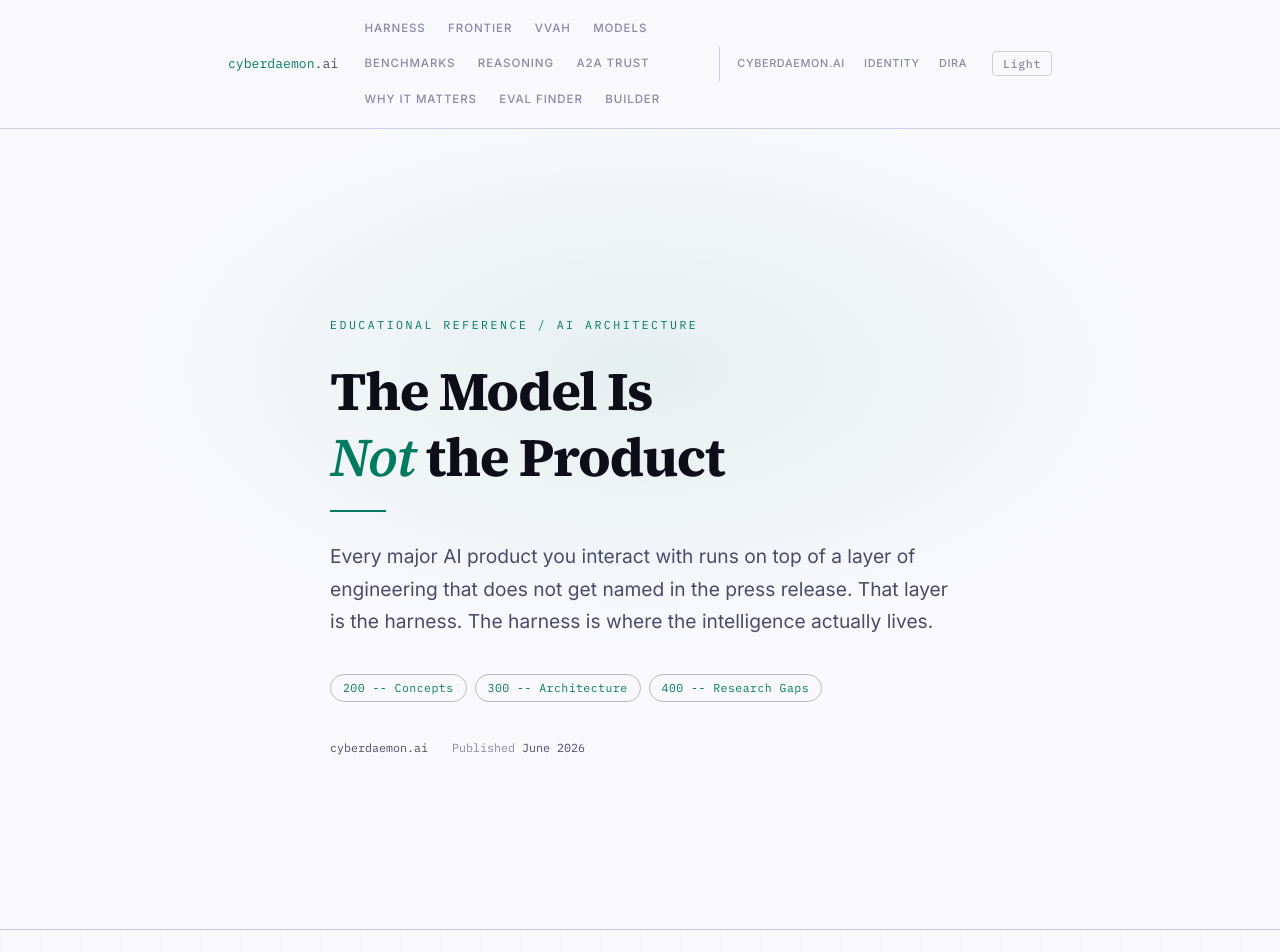
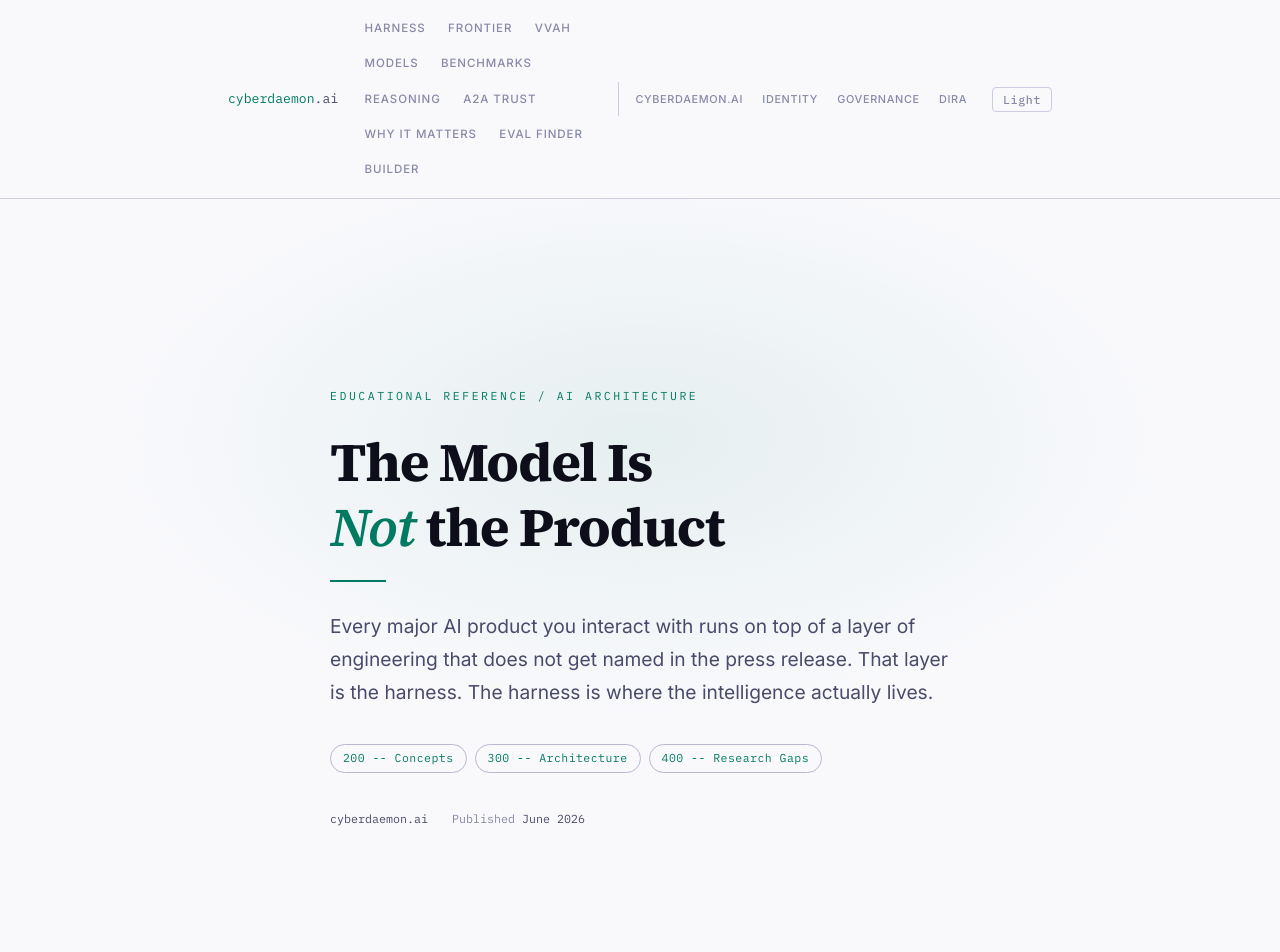
Before and after one commit to CyberdaemonAI/ai-harness-explainer, a plain HTML site: page index.html in a window 1280 px wide. Shown: the top 952 px of the page. Drawn offline with Linux system fonts and the light colour scheme.

Commit message:
fix: harnesses metadata — canonical URL, DIRA link, add governance cross-link

```diff
--- a/index.html
+++ b/index.html
@@ -3,7 +3,7 @@
 <head>
   <meta charset="UTF-8" />
   <meta name="viewport" content="width=device-width, initial-scale=1.0" />
-  <title>The Model Is Not the Product -- AI Harnesses and Frontier Models | cyberdaemon.ai</title>
+  <title>The Model Is Not the Product | AI Harnesses and Frontier Models | cyberdaemon.ai</title>
   <meta name="description" content="An educational guide to AI harnesses, frontier models, context windows, benchmark saturation, and the agent-to-agent trust gap. cyberdaemon.ai." />
   <meta name="author" content="cyberdaemon.ai" />
 
@@ -11,7 +11,8 @@
   <meta property="og:title" content="The Model Is Not the Product" />
   <meta property="og:description" content="The harness is where intelligence actually lives. A technical explainer on AI harnesses, frontier models, and what actually determines production AI quality." />
   <meta property="og:type" content="article" />
-  <meta property="og:url" content="https://cyberdaemon.ai/harness-explainer" />
+  <link rel="canonical" href="https://harnesses.cyberdaemon.ai">
+  <meta property="og:url" content="https://harnesses.cyberdaemon.ai" />
 
   <link rel="preconnect" href="https://fonts.googleapis.com">
   <link href="https://fonts.googleapis.com/css2?family=Source+Serif+4:ital,opsz,wght@0,8..60,600;0,8..60,700;1,8..60,600&family=IBM+Plex+Mono:wght@400;500&family=Inter:wght@300;400;500&display=swap" rel="stylesheet">
@@ -1561,7 +1562,8 @@
     <ul class="nav-family" role="list">
       <li><a href="https://cyberdaemon.ai">cyberdaemon.ai</a></li>
       <li><a href="https://identity.cyberdaemon.ai">identity</a></li>
-      <li><a href="https://cyberdaemon.ai/dira">DIRA</a></li>
+      <li><a href="https://ai-governance.cyberdaemon.ai">governance</a></li>
+      <li><a href="https://dira.cyberdaemon.ai">DIRA</a></li>
     </ul>
     <button class="theme-toggle" id="theme-toggle" aria-label="Toggle theme">Light</button>
   </div>
@@ -2766,7 +2768,8 @@
     <div style="display:flex;gap:1.5rem;flex-wrap:wrap;margin-top:0.5rem;">
       <a href="https://cyberdaemon.ai" class="footer-link" style="font-size:0.75rem;">cyberdaemon.ai</a>
       <a href="https://identity.cyberdaemon.ai" class="footer-link" style="font-size:0.75rem;color:var(--text-muted);">identity.cyberdaemon.ai</a>
-      <a href="https://cyberdaemon.ai/dira" class="footer-link" style="font-size:0.75rem;color:var(--text-muted);">DIRA</a>
+      <a href="https://ai-governance.cyberdaemon.ai" class="footer-link" style="font-size:0.75rem;color:var(--text-muted);">ai-governance.cyberdaemon.ai</a>
+      <a href="https://dira.cyberdaemon.ai" class="footer-link" style="font-size:0.75rem;color:var(--text-muted);">DIRA</a>
     </div>
   </div>
 </footer>
```
